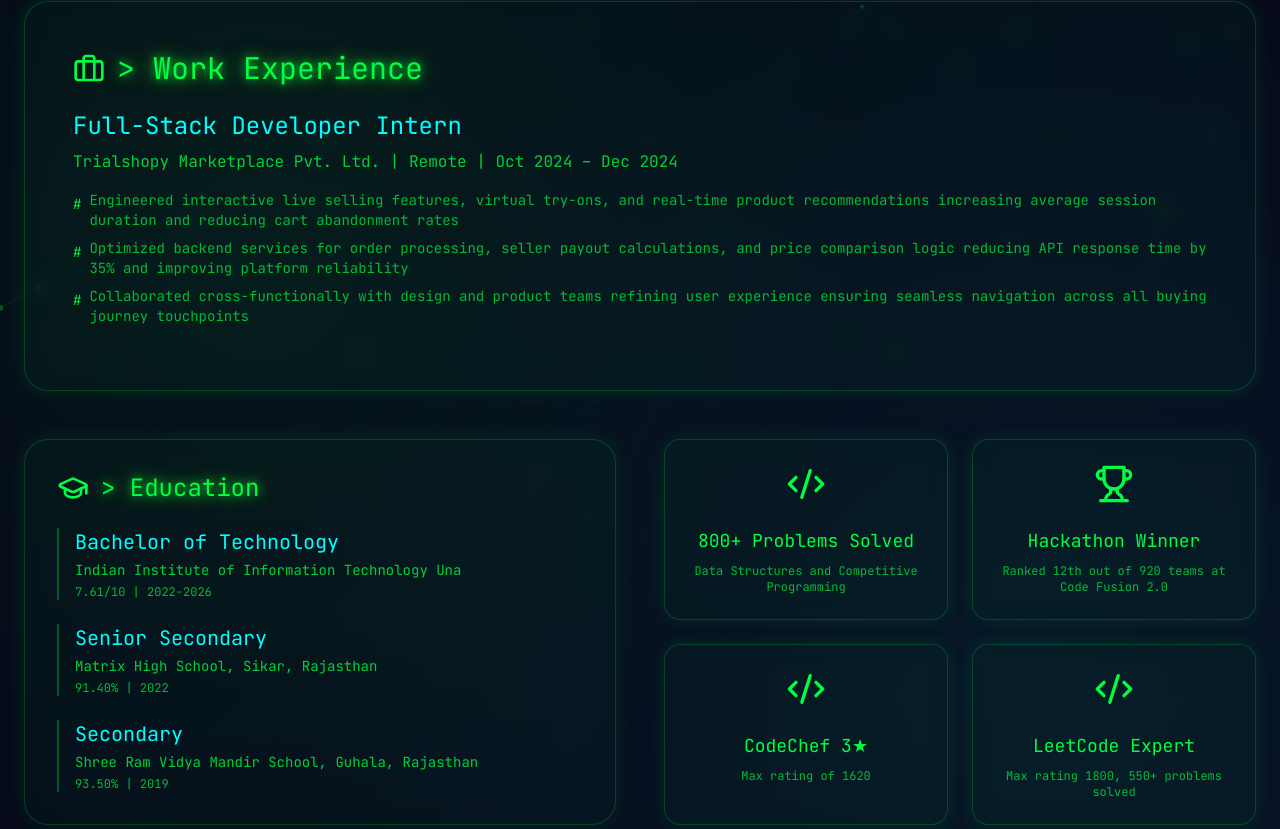
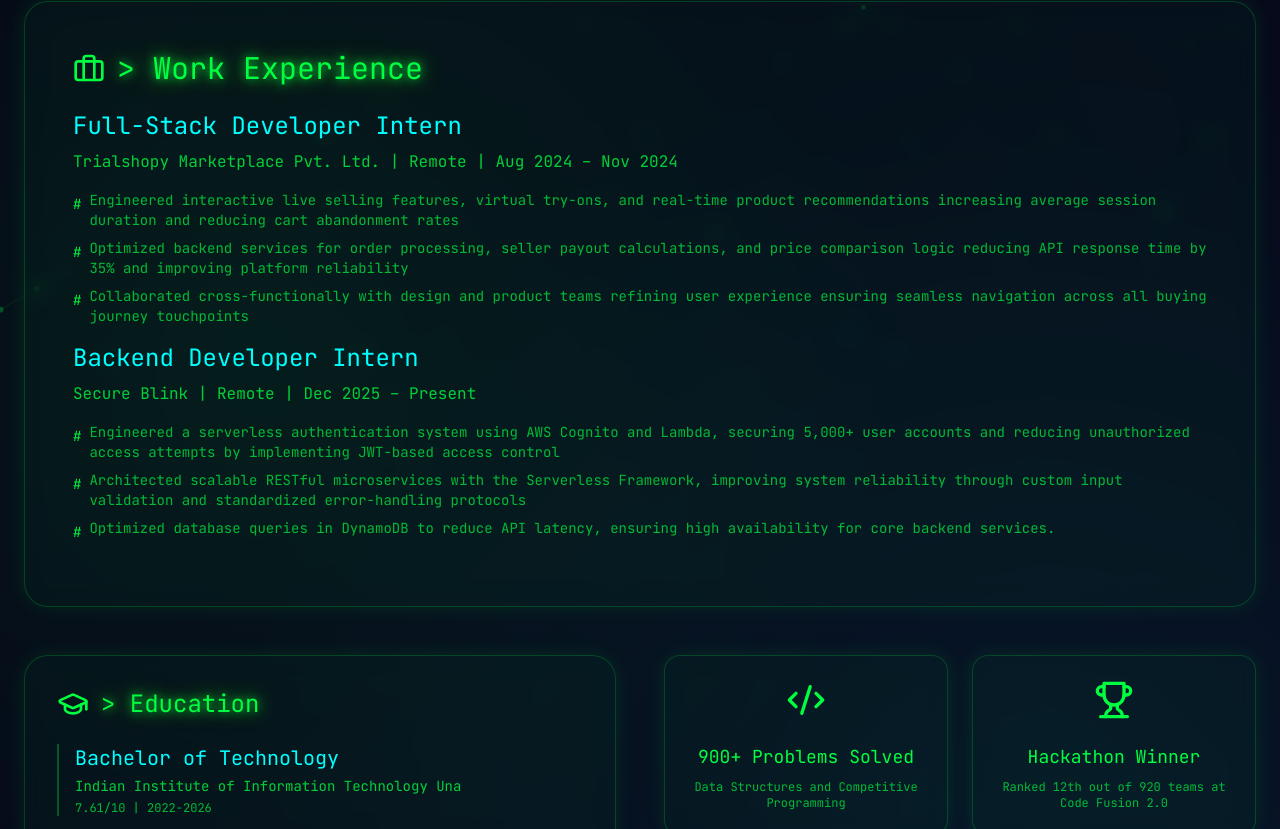
Before and after one commit to agrwldaya/Daya_portofolio, a Next.js app: page /about in a window 1280 px wide. Shown: the part 431-1260 px from the top of the page. Built offline with nearby package versions, Linux system fonts and the light colour scheme.

Commit message:
Add intership into about section

```diff
--- a/components/About.tsx
+++ b/components/About.tsx
@@ -3,18 +3,30 @@
 import { motion } from 'framer-motion'
 import { GraduationCap, Briefcase, Trophy, Code2 } from 'lucide-react'
 
-const experience = {
+const experiences = [
+  {
   title: 'Full-Stack Developer Intern',
   company: 'Trialshopy Marketplace Pvt. Ltd.',
   location: 'Remote',
-  period: 'Oct 2024 – Dec 2024',
+  period: 'Aug 2024 – Nov 2024',
   achievements: [
     'Engineered interactive live selling features, virtual try-ons, and real-time product recommendations increasing average session duration and reducing cart abandonment rates',
     'Optimized backend services for order processing, seller payout calculations, and price comparison logic reducing API response time by 35% and improving platform reliability',
     'Collaborated cross-functionally with design and product teams refining user experience ensuring seamless navigation across all buying journey touchpoints'
   ]
-}
-
+},
+{
+  title: 'Backend Developer Intern',
+  company: 'Secure Blink',
+  location: 'Remote',
+  period: 'Dec 2025 – Present',
+  achievements: [
+    'Engineered a serverless authentication system using AWS Cognito and Lambda, securing 5,000+ user accounts and reducing unauthorized access attempts by implementing JWT-based access control',
+    'Architected scalable RESTful microservices with the Serverless Framework, improving system reliability through custom input validation and standardized error-handling protocols',
+    'Optimized database queries in DynamoDB to reduce API latency, ensuring high availability for core backend services.'
+  ]
+},
+]
 const education = [
   {
     degree: 'Bachelor of Technology',
@@ -39,7 +51,7 @@
 const achievements = [
   {
     icon: Code2,
-    title: '800+ Problems Solved',
+    title: '900+ Problems Solved',
     description: 'Data Structures and Competitive Programming',
   },
   {
@@ -54,8 +66,8 @@
   },
   {
     icon: Code2,
-    title: 'LeetCode Expert',
-    description: 'Max rating 1800, 550+ problems solved',
+    title: 'LeetCode Knight',
+    description: 'Max rating 1901, 650+ problems solved',
   },
 ]
 
@@ -86,7 +98,7 @@
             transition={{ delay: 0.4 }}
             className="text-xl md:text-2xl text-terminal-green/80 font-mono max-w-3xl mx-auto"
           >
-            {'{'} Full-Stack Developer passionate about building scalable solutions {'}'}
+            {'{'} Full-Stack Developer passionate about building scalable solutions and diving into Ai field {'}'}
           </motion.p>
         </motion.div>
 
@@ -104,15 +116,16 @@
               {'>'} Work Experience
             </h3>
           </div>
+          {experiences.map((exp, index) => (
           <div className="mb-4">
             <h4 className="text-2xl font-mono text-terminal-cyan mb-2">
-              {experience.title}
+              {exp.title}
             </h4>
             <p className="text-terminal-green/80 font-mono mb-2">
-              {experience.company} | {experience.location} | {experience.period}
+              {exp.company} | {exp.location} | {exp.period}
             </p>
             <ul className="space-y-2 mt-4">
-              {experience.achievements.map((achievement, index) => (
+              {exp.achievements.map((achievement, index) => (
                 <li key={index} className="text-terminal-green/70 font-mono text-sm flex items-start gap-2">
                   <span className="text-terminal-green mt-1">{'#'}</span>
                   <span>{achievement}</span>
@@ -120,8 +133,8 @@
               ))}
             </ul>
           </div>
+        ))}
         </motion.div>
-
         <div className="grid md:grid-cols-2 gap-12">
           {/* Education */}
           <motion.div
```
Also changed, not shown: 1 other file (tests, documents, lock files or other folders).
